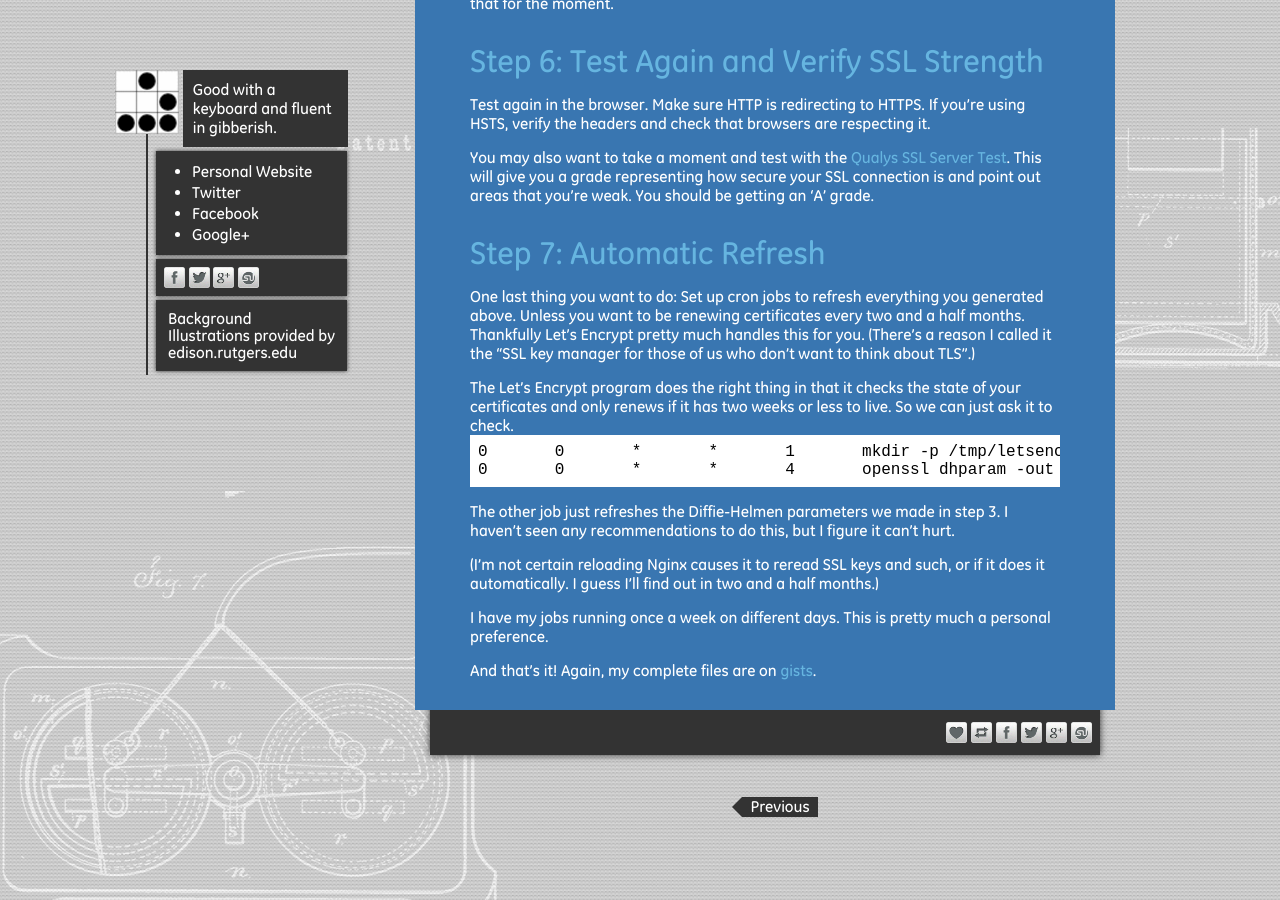
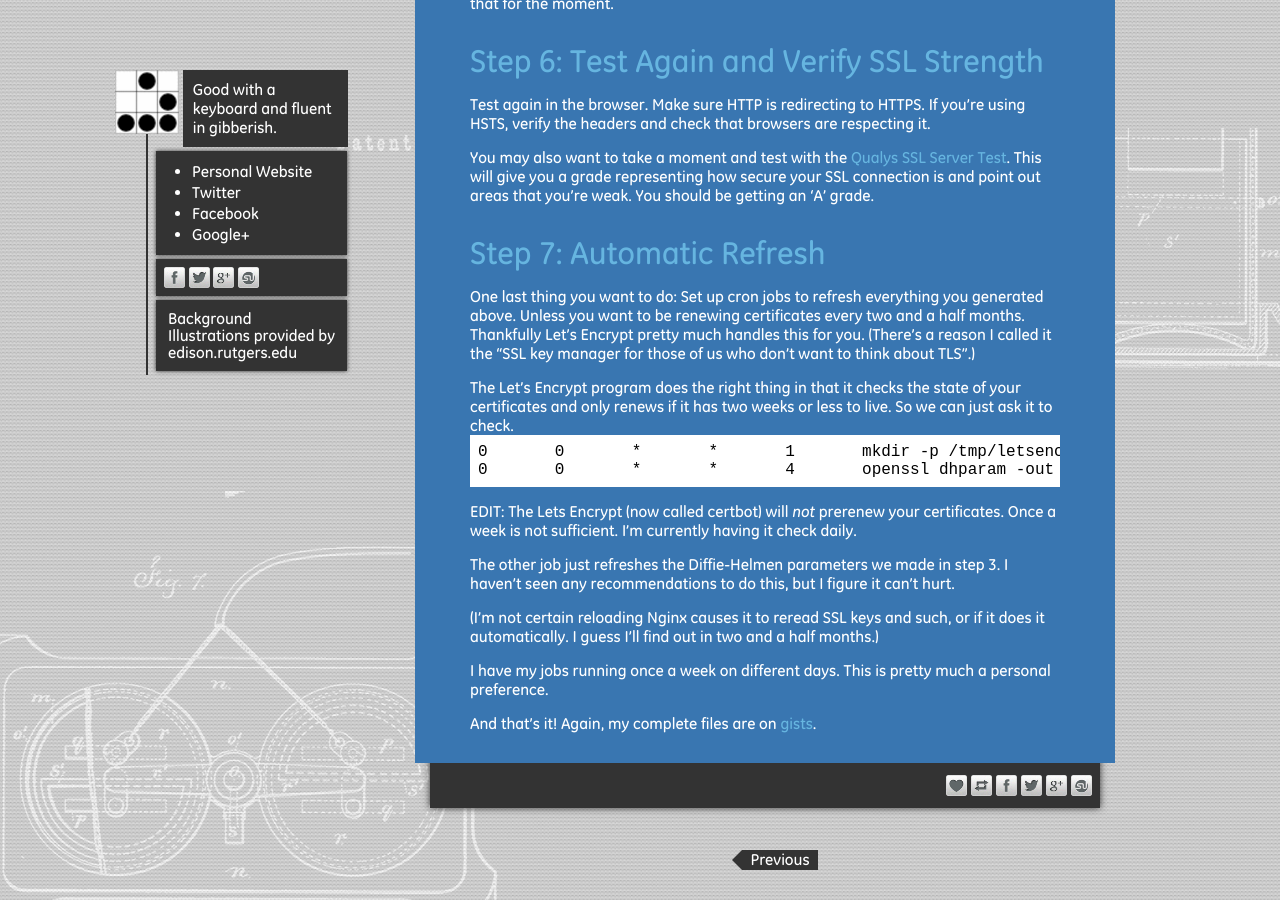
Before and after one commit to AstraLuma/qwertyuiop.ninja, a Jekyll site: the page built from _posts/2016-03-11-letsencrypt-nginx.md, in a window 1280 px wide and 900 px high, scrolled down 3551 px. Built offline with Jekyll 4.4.1, drawn with Linux system fonts in a browser that asks for light colours; nearby versions of some CDN libraries; comment, search, counter and statistics services are not loaded.

Commit message:
Renewal doesn't work as expected.

```diff
--- a/_posts/2016-03-11-letsencrypt-nginx.md
+++ b/_posts/2016-03-11-letsencrypt-nginx.md
@@ -187,6 +187,8 @@ The Let's Encrypt program does the right thing in that it checks the state of yo
 0       0       *       *       4       openssl dhparam -out /usr/local/etc/nginx/dhparams.pem 2048 && service nginx reload
 {% endhighlight %}
 
+**EDIT**: The Lets Encrypt (now called certbot) will _not_ prerenew your certificates. Once a week is not sufficient. I'm currently having it check daily.
+
 The other job just refreshes the Diffie-Helmen parameters we made in step 3. I haven't seen any recommendations to do this, but I figure it can't hurt.
 
 (I'm not certain reloading Nginx causes it to reread SSL keys and such, or if it does it automatically. I guess I'll find out in two and a half months.)
```
